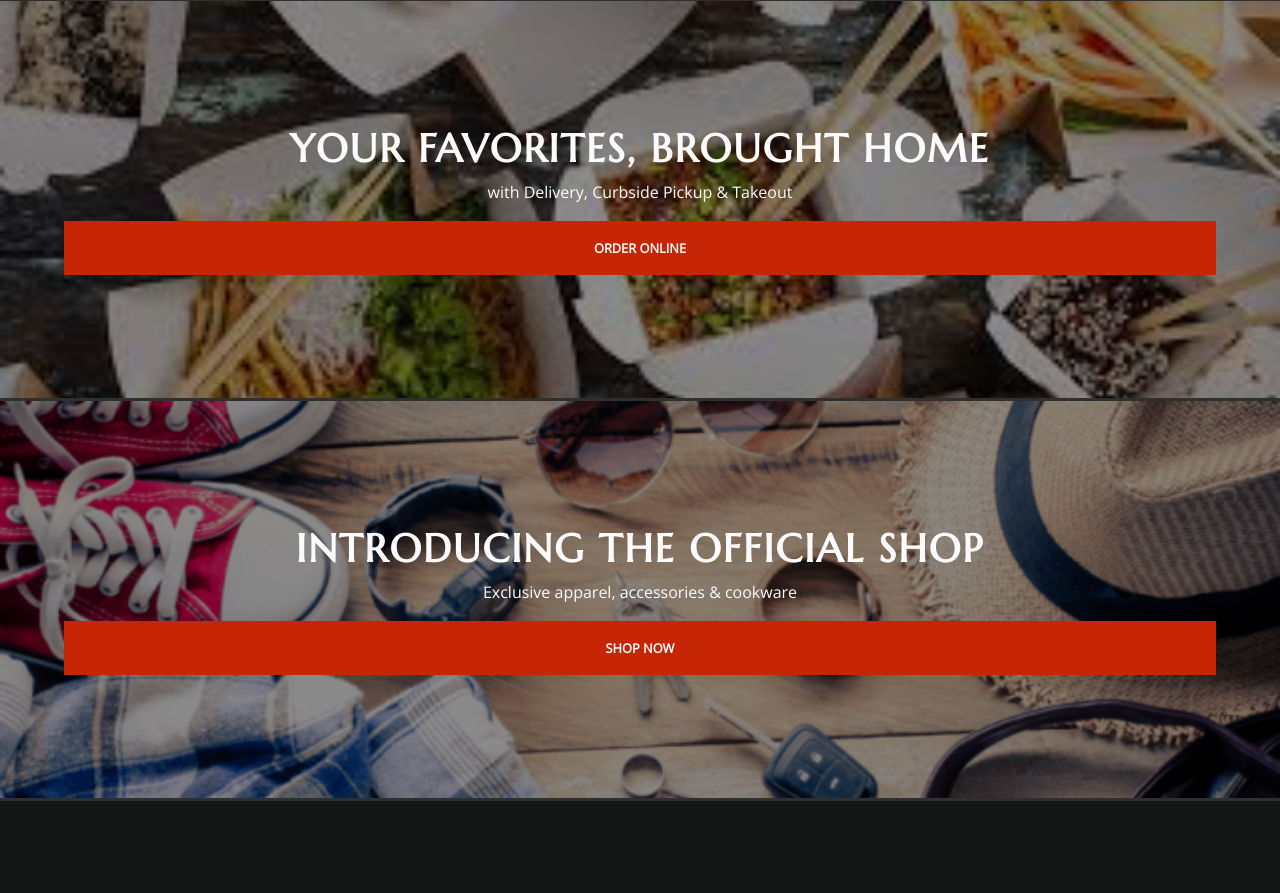
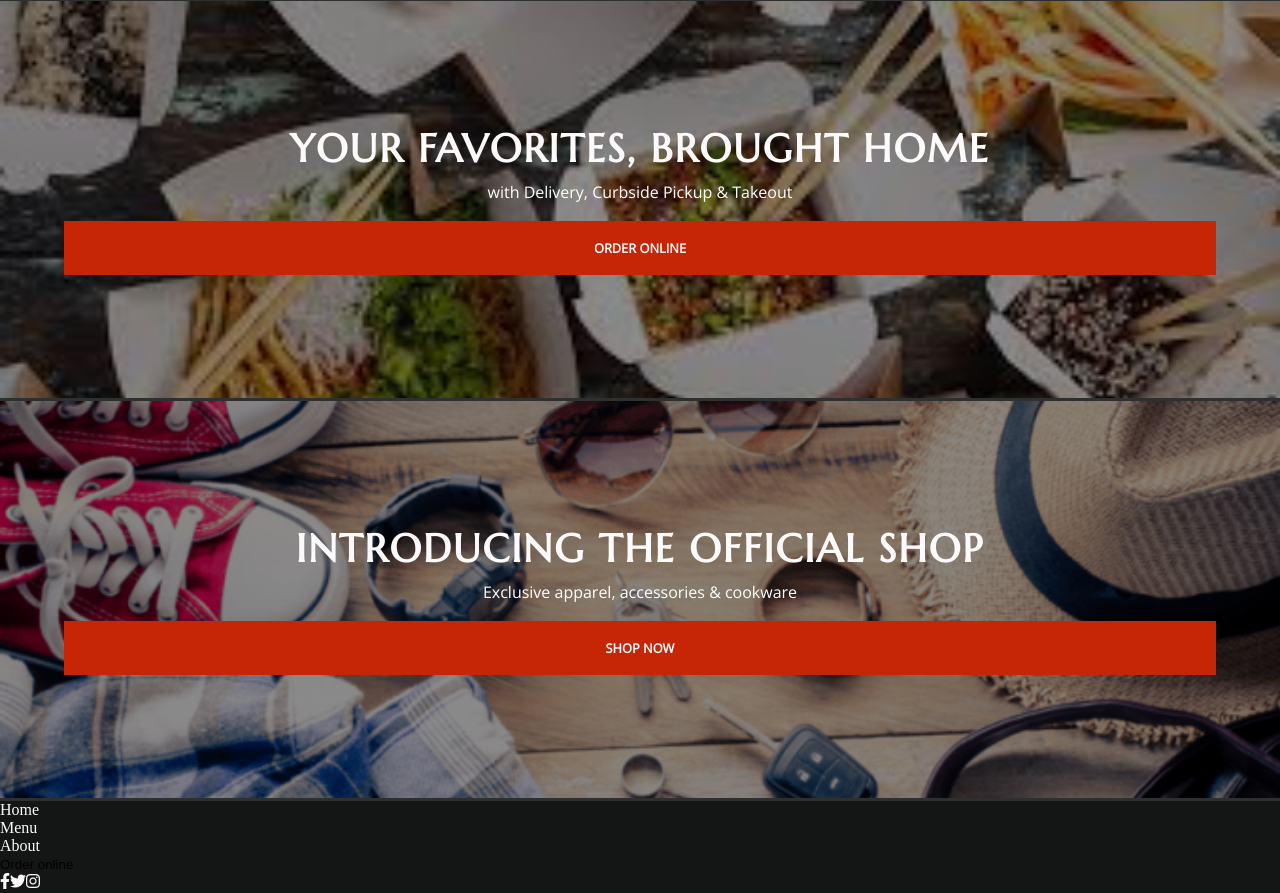
Before and after one commit to cjacqo/odin-restaurants, a website built with webpack: page dist/index.html in a window 1280 px wide. Shown: the part 699-1592 px from the top of the page. Before the commit the page ends 1500 px from the top, so only its background shows below. Built offline with nearby package versions, Linux system fonts and the light colour scheme; grey boxes are pictures that could not be loaded.

Commit message:
Started creating the footer component. Can now create a navigation menu with the hidden class name, and a horizontal navigation without the hidden class which is used in the footer component

```diff
--- /dev/null
+++ b/src/components/Footer.js
@@ -0,0 +1,51 @@
+import { HorizontalNav } from "./Nav"
+
+const SocialBox = () => {
+    const socialIconsCN     = ['fa-facebook-f', 'fa-twitter', 'fa-instagram']
+    const container         = document.createElement('div')
+    const orderContainer    = document.createElement('div')
+    const iconContainer     = document.createElement('div')
+    const orderButton       = document.createElement('button')
+    const socialIcons       = socialIconsCN.map(icon => {
+        const element       = document.createElement('i')
+        element.classList.add('fa-brands', icon)
+        return element
+    })
+
+    container.classList.add('social-box-container', 'flex', 'col')
+    orderContainer.classList.add('order-btn-container')
+    iconContainer.classList.add('social-icons-container')
+    orderButton.classList.add('secondary-btn')
+
+    orderButton.innerText = 'Order online'
+
+    socialIcons.forEach(icon => {
+        iconContainer.appendChild(icon)
+    })
+    orderContainer.appendChild(orderButton)
+    container.appendChild(orderContainer)
+    container.appendChild(iconContainer)
+
+    return container
+}
+
+const Footer = () => {
+    // Create containers, elements and components
+    const footer            = document.createElement('footer')
+    const contentContainer  = document.createElement('div')
+    const hzNav             = HorizontalNav()
+    const socialBox         = SocialBox()
+
+    // Add classes
+    contentContainer.classList.add('footer-content-container', 'flex', 'col')
+
+    // Append elements
+    contentContainer.appendChild(hzNav)
+    contentContainer.appendChild(socialBox)
+    footer.appendChild(contentContainer)
+
+    // Return footer
+    return footer
+}
+
+export default Footer
--- a/src/components/Nav.js
+++ b/src/components/Nav.js
@@ -13,10 +13,14 @@ const Logo = (title) => {
     return logoContainer
 }
 
-const MenuList = () => {
+const MenuList = (addHidden) => {
     const links = ['Home', 'Menu', 'About']
     const menuListContainer = document.createElement('ul')
-    menuListContainer.classList.add('nav-list-container', 'hidden')
+    if (addHidden) {
+        menuListContainer.classList.add('nav-list-container', 'hidden')
+    } else {
+        menuListContainer.classList.add('hz-nav-list-container')
+    }
     links.forEach(li => {
         let menuItem = document.createElement('li')
         menuItem.classList.add('nav-menu-link', 'pointer')
@@ -62,7 +66,7 @@ const NavMenu = () => {
     navMenuContainer.classList.add('nav-menu-container')
     navMenuIcon.classList.add('fa-solid', 'fa-bars', 'pointer', 'nav-menu-icon')
     navMenuIcon.setAttribute('id', 'navMenuIcon')
-    const menuList = MenuList()
+    const menuList = MenuList(true)
 
     navMenuIcon.addEventListener('click', () => {
         toggleMenu(menuList)
@@ -83,4 +87,13 @@ const Nav = () => {
     return container
 }
 
-export default Nav
+const HorizontalNav = () => {
+    const container = document.createElement('div')
+    container.classList.add('hz-nav-container', 'flex')
+
+    // --- append children
+    container.appendChild(MenuList(false))
+    return container
+}
+
+export {Nav, HorizontalNav}
--- a/src/functions/init.js
+++ b/src/functions/init.js
@@ -1,21 +1,8 @@
-import Nav from '../components/Nav'
-import Home from '../pages/Home'
+import render from './render'
 
-// Loads the homepage on first load
-/*
-    1 - get the div from index.html
-    2 - create a navigation and append to the div
-    3 - call the home page
-    4 - load the page (timeouts for any transitions/side effects/animations)
-*/
+// Loads the homepage on first load by calling render() with no param
 const init = function() {
-    // 1
-    const content    = document.getElementById('content')
-    // 2
-    const navigation = Nav()
-    content.appendChild(navigation)
-    // 3
-    Home()
+    render()
 }
 
 export default init
--- a/src/functions/render.js
+++ b/src/functions/render.js
@@ -1,11 +1,16 @@
 import Home from '../pages/Home'
 import MainMenu from '../pages/MainMenu'
 import MenuData from '../data/menu_data'
+import { Nav } from '../components/Nav'
+import Footer from '../components/Footer'
 
 /*
     1 - select the content div
     2 - remove the content from it
-    3 - switch statement to run page
+    3 - create navigation and footer components; append JUST the navigation to content
+    4 - query select the ul from the just append Nav component
+    5 - switch statement to run page
+    6 - append the footer to the content div
 */
 const render = (page) => {
     // 1
@@ -14,16 +19,19 @@ const render = (page) => {
     while (content.children.length > 1) {
         content.children[1].remove()
     }
+    // 3
+    const navigation = Nav()
+    const footer = Footer()
+    content.appendChild(navigation)
+    // 4
     const ul = document.querySelector('ul')
-    // 3
+    // 5
     switch(page) {
         case 'Home':
             console.log(ul)
             Home()
-            return
         case 'Menu':
             MainMenu(MenuData)
-            return
         default:
             // Condition to toggle classes for animation and changing navMenuIcon
             //      from times (x) to bars (lines) if the nav menu is not hidden
@@ -33,9 +41,11 @@ const render = (page) => {
                 menuIcon.classList.add('fa-bars')
                 ul.classList.toggle('hidden')
             }
+            console.log("HIDIDI")
             Home()
-            return
     }
+    // 6
+    content.appendChild(footer)
 }
 
 export default render
--- a/src/styles.css
+++ b/src/styles.css
@@ -116,6 +116,7 @@ header {
     letter-spacing: 2px;
 }
 .sub-title-text {
+    color: white;
     font-size: var(--p);
     font-family: var(--open-sans);
     font-weight: 300;
```
Also changed, not shown: dist/main.js.
